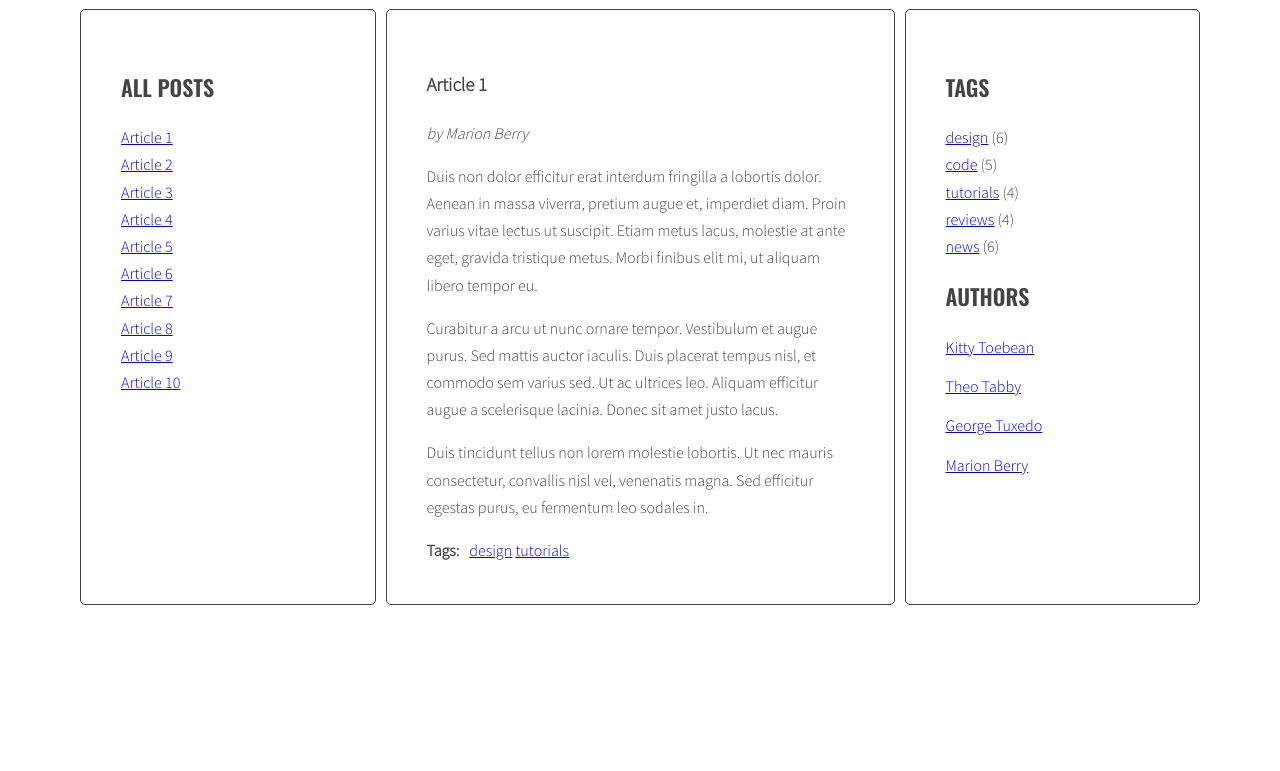
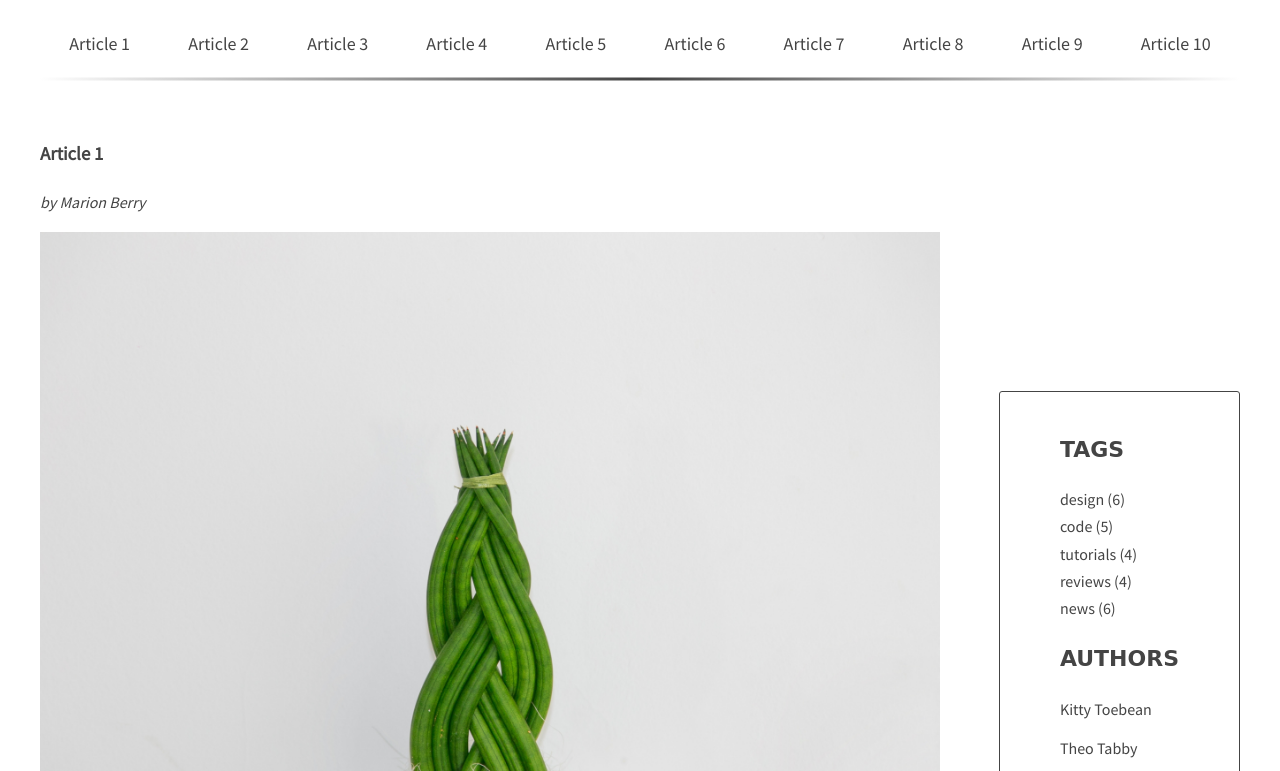
Before and after one commit to haczelakinga/blossom-blog, a website: page index.html in a window 1280 px wide. Shown: the part 234-1005 px from the top of the page. Before the commit the page ends 847 px from the top, so only its background shows below. Drawn offline with nearby package versions, Linux system fonts and the light colour scheme; a web font is replaced by a local one.

Commit message:
Add new design

```diff
--- a/index.html
+++ b/index.html
@@ -1,30 +1,40 @@
 <!DOCTYPE html>
 <html lang="en">
+
 <head>
   <meta charset="UTF-8">
   <meta name="viewport" content="width=device-width, initial-scale=1.0">
   <link rel="stylesheet" href="css/style.css">
   <title>JS-Blog</title>
 </head>
+
 <body>
   <div class="blog">
     <div class="container">
-          <h1 class="logo">my blog</h1>
-          <main class="wrapper">
-            <aside class="sidebar">
+      <div class="header">
+        <h1 class="logo">Blossom</h1>
         <h2 class="section-title">All posts</h2>
-              <ul class="list titles"></ul>
-            </aside>
+        <ul class="list titles post-list"></ul>
+      </div>
+      <div class='wrapper'>
         <section class="posts">
           <article class="post active" id="article-1">
             <h3 class="post-title">Article 1</h3>
             <p class="post-author">by Marion Berry</p>
+            <div class="article-img-wrapper">
+              <img class="article-img" src="images/article-1.jpg" alt="green-flower">
+            </div>
             <div class="post-content">
-                  <p>Duis non dolor efficitur erat interdum fringilla a lobortis dolor. Aenean in massa viverra, pretium augue et, imperdiet diam. Proin varius vitae lectus ut suscipit. Etiam metus lacus, molestie at ante eget, gravida tristique metus. Morbi finibus elit mi, ut aliquam libero tempor eu.</p>
+              <p>Duis non dolor efficitur erat interdum fringilla a lobortis dolor. Aenean in massa viverra, pretium
+                augue et, imperdiet diam. Proin varius vitae lectus ut suscipit. Etiam metus lacus, molestie at ante
+                eget, gravida tristique metus. Morbi finibus elit mi, ut aliquam libero tempor eu.</p>
 
-                  <p>Curabitur a arcu ut nunc ornare tempor. Vestibulum et augue purus. Sed mattis auctor iaculis. Duis placerat tempus nisl, et commodo sem varius sed. Ut ac ultrices leo. Aliquam efficitur augue a scelerisque lacinia. Donec sit amet justo lacus.</p>
+              <p>Curabitur a arcu ut nunc ornare tempor. Vestibulum et augue purus. Sed mattis auctor iaculis. Duis
+                placerat tempus nisl, et commodo sem varius sed. Ut ac ultrices leo. Aliquam efficitur augue a
+                scelerisque lacinia. Donec sit amet justo lacus.</p>
 
-                  <p>Duis tincidunt tellus non lorem molestie lobortis. Ut nec mauris consectetur, convallis nisl vel, venenatis magna. Sed efficitur egestas purus, eu fermentum leo sodales in.</p>
+              <p>Duis tincidunt tellus non lorem molestie lobortis. Ut nec mauris consectetur, convallis nisl vel,
+                venenatis magna. Sed efficitur egestas purus, eu fermentum leo sodales in.</p>
             </div>
             <div class="post-tags">
               <p><strong>Tags:</strong></p>
@@ -37,12 +47,21 @@
           <article class="post" id="article-2">
             <h3 class="post-title">Article 2</h3>
             <p class="post-author">by Theo Tabby</p>
+            <div class="article-img-wrapper">
+              <img class="article-img" src="images/article-2.jpg" alt="green-flower">
+            </div>
             <div class="post-content">
-                  <p>Phasellus sollicitudin, arcu vel iaculis ullamcorper, quam leo viverra orci, et faucibus quam sapien vel est. Maecenas ac suscipit elit. Nullam interdum, lorem vitae venenatis pulvinar, ex dui malesuada nunc, tempus cursus enim metus vel nulla.</p>
+              <p>Phasellus sollicitudin, arcu vel iaculis ullamcorper, quam leo viverra orci, et faucibus quam sapien
+                vel est. Maecenas ac suscipit elit. Nullam interdum, lorem vitae venenatis pulvinar, ex dui malesuada
+                nunc, tempus cursus enim metus vel nulla.</p>
 
-                  <p>Integer hendrerit, eros id efficitur dapibus, ante arcu ullamcorper orci, a iaculis felis turpis at purus. Quisque sodales posuere sapien vel consectetur. Duis dui urna, commodo non ante nec, mattis dictum enim. Donec aliquam erat sed diam lobortis, vel gravida lacus laoreet. Phasellus pretium maximus mi, eu posuere justo suscipit vel.</p>
+              <p>Integer hendrerit, eros id efficitur dapibus, ante arcu ullamcorper orci, a iaculis felis turpis at
+                purus. Quisque sodales posuere sapien vel consectetur. Duis dui urna, commodo non ante nec, mattis
+                dictum enim. Donec aliquam erat sed diam lobortis, vel gravida lacus laoreet. Phasellus pretium maximus
+                mi, eu posuere justo suscipit vel.</p>
 
-                  <p>Nam magna nisl, varius in malesuada vitae, facilisis vel metus. Proin rhoncus euismod leo dictum lobortis. Suspendisse non ante sapien.</p>
+              <p>Nam magna nisl, varius in malesuada vitae, facilisis vel metus. Proin rhoncus euismod leo dictum
+                lobortis. Suspendisse non ante sapien.</p>
             </div>
             <div class="post-tags">
               <p><strong>Tags:</strong></p>
@@ -55,11 +74,18 @@
           <article class="post" id="article-3">
             <h3 class="post-title">Article 3</h3>
             <p class="post-author">by George Tuxedo</p>
+            <div class="article-img-wrapper">
+              <img class="article-img" src="images/article-3.jpg" alt="green-flower">
+            </div>
             <div class="post-content">
-                  <p>Mauris vel pellentesque turpis, ac sodales nisl. Quisque iaculis mi velit, ut convallis tellus accumsan a. Quisque iaculis, nisi et dignissim tincidunt, nisl eros euismod nulla, finibus laoreet erat enim posuere elit.</p>
+              <p>Mauris vel pellentesque turpis, ac sodales nisl. Quisque iaculis mi velit, ut convallis tellus accumsan
+                a. Quisque iaculis, nisi et dignissim tincidunt, nisl eros euismod nulla, finibus laoreet erat enim
+                posuere elit.</p>
 
-                  <p>Aenean at semper urna. Duis vel sapien molestie, egestas diam consequat, molestie nulla. Praesent a malesuada metus. Praesent et tempus leo.</p>
-                  <p>Mauris in eleifend neque, vitae eleifend velit. Maecenas purus est, bibendum eget imperdiet id, dictum sed ante. Aenean a magna et eros sagittis aliquet.</p>
+              <p>Aenean at semper urna. Duis vel sapien molestie, egestas diam consequat, molestie nulla. Praesent a
+                malesuada metus. Praesent et tempus leo.</p>
+              <p>Mauris in eleifend neque, vitae eleifend velit. Maecenas purus est, bibendum eget imperdiet id, dictum
+                sed ante. Aenean a magna et eros sagittis aliquet.</p>
             </div>
             <div class="post-tags">
               <p><strong>Tags:</strong></p>
@@ -73,12 +99,18 @@
           <article class="post" id="article-4">
             <h3 class="post-title">Article 4</h3>
             <p class="post-author">by Kitty Toebean</p>
+            <div class="article-img-wrapper">
+              <img class="article-img" src="images/article-4.jpg" alt="green-flower">
+            </div>
             <div class="post-content">
-                  <p>Morbi vel cursus nulla, vel varius mauris. Suspendisse sed elit sit amet risus faucibus vestibulum ut sit amet purus. Donec orci est, condimentum ut quam quis, scelerisque fringilla ligula.</p>
+              <p>Morbi vel cursus nulla, vel varius mauris. Suspendisse sed elit sit amet risus faucibus vestibulum ut
+                sit amet purus. Donec orci est, condimentum ut quam quis, scelerisque fringilla ligula.</p>
 
-                  <p>Quisque bibendum nisl id quam sagittis, id pretium dolor scelerisque. Suspendisse non odio nec velit dapibus placerat non a libero.</p>
+              <p>Quisque bibendum nisl id quam sagittis, id pretium dolor scelerisque. Suspendisse non odio nec velit
+                dapibus placerat non a libero.</p>
 
-                  <p>Vivamus at tristique ex, feugiat sagittis ex. Cras cursus, ipsum et efficitur commodo, urna sapien rutrum magna, quis sodales justo ligula eget nunc. In hac habitasse platea dictumst.</p>
+              <p>Vivamus at tristique ex, feugiat sagittis ex. Cras cursus, ipsum et efficitur commodo, urna sapien
+                rutrum magna, quis sodales justo ligula eget nunc. In hac habitasse platea dictumst.</p>
             </div>
             <div class="post-tags">
               <p><strong>Tags:</strong></p>
@@ -92,12 +124,19 @@
           <article class="post" id="article-5">
             <h3 class="post-title">Article 5</h3>
             <p class="post-author">by Marion Berry</p>
+            <div class="article-img-wrapper">
+              <img class="article-img" src="images/article-5.jpg" alt="green-flower">
+            </div>
             <div class="post-content">
-                  <p>Suspendisse sem eros, euismod condimentum arcu ac, consequat fermentum orci. Nam convallis lacus nec interdum vestibulum. Vestibulum luctus, quam eu tristique ornare, lorem nibh sodales enim, vitae tempor dolor ante vitae tortor.</p>
+              <p>Suspendisse sem eros, euismod condimentum arcu ac, consequat fermentum orci. Nam convallis lacus nec
+                interdum vestibulum. Vestibulum luctus, quam eu tristique ornare, lorem nibh sodales enim, vitae tempor
+                dolor ante vitae tortor.</p>
 
-                  <p>Duis venenatis metus quis luctus lobortis. In porttitor ipsum eget ligula aliquam ornare. Cras malesuada urna id volutpat sodales.</p>
+              <p>Duis venenatis metus quis luctus lobortis. In porttitor ipsum eget ligula aliquam ornare. Cras
+                malesuada urna id volutpat sodales.</p>
 
-                  <p>Donec lobortis ultricies turpis, eu viverra magna gravida quis. Fusce sit amet pretium nulla. Duis rutrum metus vel libero sodales, pellentesque varius ex pulvinar.</p>
+              <p>Donec lobortis ultricies turpis, eu viverra magna gravida quis. Fusce sit amet pretium nulla. Duis
+                rutrum metus vel libero sodales, pellentesque varius ex pulvinar.</p>
             </div>
             <div class="post-tags">
               <p><strong>Tags:</strong></p>
@@ -110,12 +149,21 @@
           <article class="post" id="article-6">
             <h3 class="post-title">Article 6</h3>
             <p class="post-author">by George Tuxedo</p>
+            <div class="article-img-wrapper">
+              <img class="article-img" src="images/article-6.jpg" alt="green-flower">
+            </div>
             <div class="post-content">
-                  <p>Donec posuere iaculis ante sed hendrerit. Lorem ipsum dolor sit amet, consectetur adipiscing elit. Quisque hendrerit neque nec urna tincidunt, quis vehicula dui vulputate. Morbi est sapien, auctor ut lectus eu, placerat viverra lorem.</p>
+              <p>Donec posuere iaculis ante sed hendrerit. Lorem ipsum dolor sit amet, consectetur adipiscing elit.
+                Quisque hendrerit neque nec urna tincidunt, quis vehicula dui vulputate. Morbi est sapien, auctor ut
+                lectus eu, placerat viverra lorem.</p>
 
-                  <p>Cras consectetur at erat id accumsan. Suspendisse lacinia in nulla quis vulputate. Nunc vitae consectetur augue. Nam ut vehicula mi. Aliquam tristique, purus in hendrerit porta, elit lectus finibus mi, vel malesuada nisl lectus a libero.</p>
+              <p>Cras consectetur at erat id accumsan. Suspendisse lacinia in nulla quis vulputate. Nunc vitae
+                consectetur augue. Nam ut vehicula mi. Aliquam tristique, purus in hendrerit porta, elit lectus finibus
+                mi, vel malesuada nisl lectus a libero.</p>
 
-                  <p>Nam quis efficitur ante. Sed eget purus quis ex commodo porta eu sit amet dolor. Mauris tellus nisl, dictum nec est vitae, condimentum ornare ante. Fusce ornare hendrerit maximus. In maximus rhoncus justo.</p>
+              <p>Nam quis efficitur ante. Sed eget purus quis ex commodo porta eu sit amet dolor. Mauris tellus nisl,
+                dictum nec est vitae, condimentum ornare ante. Fusce ornare hendrerit maximus. In maximus rhoncus justo.
+              </p>
             </div>
             <div class="post-tags">
               <p><strong>Tags:</strong></p>
@@ -128,12 +176,19 @@
           <article class="post" id="article-7">
             <h3 class="post-title">Article 7</h3>
             <p class="post-author">by Kitty Toebean</p>
+            <div class="article-img-wrapper">
+              <img class="article-img" src="images/article-7.jpg" alt="green-flower">
+            </div>
             <div class="post-content">
-                  <p>Donec eleifend mauris ac nisl fermentum, ac fermentum turpis dignissim. Aliquam diam nisl, imperdiet a varius eget, lobortis sed nisi. Nullam suscipit ipsum sed magna blandit, sed pellentesque urna malesuada.</p>
+              <p>Donec eleifend mauris ac nisl fermentum, ac fermentum turpis dignissim. Aliquam diam nisl, imperdiet a
+                varius eget, lobortis sed nisi. Nullam suscipit ipsum sed magna blandit, sed pellentesque urna
+                malesuada.</p>
 
-                  <p>Duis vestibulum arcu et lectus viverra porta. Praesent tempor lacus eget quam mattis, sit amet venenatis diam ultrices. Morbi gravida sapien quis ligula tincidunt, vel sagittis erat ultrices.</p>
+              <p>Duis vestibulum arcu et lectus viverra porta. Praesent tempor lacus eget quam mattis, sit amet
+                venenatis diam ultrices. Morbi gravida sapien quis ligula tincidunt, vel sagittis erat ultrices.</p>
 
-                  <p>Ut orci tellus, laoreet ac diam ut, tempus bibendum nisi. Nam egestas sagittis nibh. Curabitur tristique dui quis egestas pretium. Duis eu felis orci.</p>
+              <p>Ut orci tellus, laoreet ac diam ut, tempus bibendum nisi. Nam egestas sagittis nibh. Curabitur
+                tristique dui quis egestas pretium. Duis eu felis orci.</p>
             </div>
             <div class="post-tags">
               <p><strong>Tags:</strong></p>
@@ -146,12 +201,20 @@
           <article class="post" id="article-8">
             <h3 class="post-title">Article 8</h3>
             <p class="post-author">by Theo Tabby</p>
+            <div class="article-img-wrapper">
+              <img class="article-img" src="images/article-8.jpg" alt="green-flower">
+            </div>
             <div class="post-content">
-                  <p>Praesent quis imperdiet erat. Curabitur tempor sapien a interdum malesuada. Proin libero erat, sagittis a sollicitudin eget, pulvinar nec risus. Cras et suscipit sem.</p>
+              <p>Praesent quis imperdiet erat. Curabitur tempor sapien a interdum malesuada. Proin libero erat, sagittis
+                a sollicitudin eget, pulvinar nec risus. Cras et suscipit sem.</p>
 
-                  <p>Maecenas consequat diam nec sollicitudin congue. Aenean porttitor porttitor quam, condimentum interdum metus congue sed. Donec at nulla ipsum.</p>
+              <p>Maecenas consequat diam nec sollicitudin congue. Aenean porttitor porttitor quam, condimentum interdum
+                metus congue sed. Donec at nulla ipsum.</p>
 
-                  <p>Mauris non congue dui. Aenean ac eros vitae massa vulputate aliquet ut ac elit. Morbi iaculis auctor nunc aliquet luctus. Nunc tincidunt sem dui, quis interdum leo pellentesque eget. Fusce id leo varius, imperdiet nunc vitae, tristique mi. Mauris quis interdum justo. Mauris auctor purus eu leo faucibus feugiat. Nulla at odio vitae leo semper blandit.</p>
+              <p>Mauris non congue dui. Aenean ac eros vitae massa vulputate aliquet ut ac elit. Morbi iaculis auctor
+                nunc aliquet luctus. Nunc tincidunt sem dui, quis interdum leo pellentesque eget. Fusce id leo varius,
+                imperdiet nunc vitae, tristique mi. Mauris quis interdum justo. Mauris auctor purus eu leo faucibus
+                feugiat. Nulla at odio vitae leo semper blandit.</p>
             </div>
             <div class="post-tags">
               <p><strong>Tags:</strong></p>
@@ -165,12 +228,20 @@
           <article class="post" id="article-9">
             <h3 class="post-title">Article 9</h3>
             <p class="post-author">by Marion Berry</p>
+            <div class="article-img-wrapper">
+              <img class="article-img" src="images/article-9.jpg" alt="green-flower">
+            </div>
             <div class="post-content">
-                  <p>Tam et facilisis purus. Donec vulputate est quis lobortis posuere. Nunc vitae lorem ut odio faucibus pulvinar nec in justo. Ut ut ante ac tellus ornare tempus. Nunc maximus, tortor et dictum convallis, nunc libero posuere leo, scelerisque ultrices arcu sapien ut tellus.</p>
+              <p>Tam et facilisis purus. Donec vulputate est quis lobortis posuere. Nunc vitae lorem ut odio faucibus
+                pulvinar nec in justo. Ut ut ante ac tellus ornare tempus. Nunc maximus, tortor et dictum convallis,
+                nunc libero posuere leo, scelerisque ultrices arcu sapien ut tellus.</p>
 
-                  <p>Fusce lacinia augue massa, non tincidunt tortor auctor quis. Vestibulum ut pretium nisl. Etiam id tellus tempus, commodo ligula vehicula, porta magna.</p>
+              <p>Fusce lacinia augue massa, non tincidunt tortor auctor quis. Vestibulum ut pretium nisl. Etiam id
+                tellus tempus, commodo ligula vehicula, porta magna.</p>
 
-                  <p>Donec fringilla blandit dolor vel aliquet. Fusce tortor sapien, lobortis eu vehicula sit amet, dignissim et lectus. In ullamcorper metus vel massa fermentum, at fermentum dui sollicitudin. Nullam lacinia elit vel tortor ullamcorper pulvinar.</p>
+              <p>Donec fringilla blandit dolor vel aliquet. Fusce tortor sapien, lobortis eu vehicula sit amet,
+                dignissim et lectus. In ullamcorper metus vel massa fermentum, at fermentum dui sollicitudin. Nullam
+                lacinia elit vel tortor ullamcorper pulvinar.</p>
             </div>
             <div class="post-tags">
               <p><strong>Tags:</strong></p>
@@ -183,12 +254,22 @@
           <article class="post" id="article-10">
             <h3 class="post-title">Article 10</h3>
             <p class="post-author">by George Tuxedo</p>
+            <div class="article-img-wrapper">
+              <img class="article-img" src="images/article-10.jpg" alt="green-flower">
+            </div>
             <div class="post-content">
-                  <p>Aliquam erat volutpat. Ut non eleifend lectus. Donec suscipit tellus tempor, ornare dui id, hendrerit neque. Phasellus lacinia laoreet dui in luctus. Sed hendrerit, magna sit amet varius tempor, augue augue scelerisque est, non scelerisque mauris libero eu sapien.</p>
+              <p>Aliquam erat volutpat. Ut non eleifend lectus. Donec suscipit tellus tempor, ornare dui id, hendrerit
+                neque. Phasellus lacinia laoreet dui in luctus. Sed hendrerit, magna sit amet varius tempor, augue augue
+                scelerisque est, non scelerisque mauris libero eu sapien.</p>
 
-                  <p>Sed at sapien in quam sollicitudin aliquam. In interdum metus a mi porttitor luctus. Sed commodo, arcu id lacinia posuere, felis elit pharetra urna, at feugiat est orci sit amet libero. Quisque in nisl est. Nullam vehicula at lectus non luctus. Cras aliquam neque magna, at varius nisi egestas ut.</p>
+              <p>Sed at sapien in quam sollicitudin aliquam. In interdum metus a mi porttitor luctus. Sed commodo, arcu
+                id lacinia posuere, felis elit pharetra urna, at feugiat est orci sit amet libero. Quisque in nisl est.
+                Nullam vehicula at lectus non luctus. Cras aliquam neque magna, at varius nisi egestas ut.</p>
 
-                  <p>Rhoncus purus nulla, non auctor lacus placerat ut. Aliquam condimentum eget magna ac gravida. Etiam egestas faucibus urna et finibus. Cras vel tellus vel magna suscipit euismod. Maecenas id arcu ante. Duis iaculis scelerisque erat, at ullamcorper arcu consectetur eu. Fusce aliquam diam at arcu pharetra, vel fermentum nunc lobortis.</p>
+              <p>Rhoncus purus nulla, non auctor lacus placerat ut. Aliquam condimentum eget magna ac gravida. Etiam
+                egestas faucibus urna et finibus. Cras vel tellus vel magna suscipit euismod. Maecenas id arcu ante.
+                Duis iaculis scelerisque erat, at ullamcorper arcu consectetur eu. Fusce aliquam diam at arcu pharetra,
+                vel fermentum nunc lobortis.</p>
             </div>
             <div class="post-tags">
               <p><strong>Tags:</strong></p>
@@ -234,7 +315,7 @@
             </li>
           </ul>
         </aside>
-          </main>
+      </div>
     </div>
   </div>
 
@@ -242,4 +323,5 @@
 
 
 </body>
+
 </html>
--- a/sass/style.scss
+++ b/sass/style.scss
@@ -1,16 +1,15 @@
-@import url('https://fonts.googleapis.com/css?family=Oswald:400,600|Sacramento|Source+Sans+Pro:300&subset=latin-ext');
+@import url('https://fonts.googleapis.com/css?family=Baloo+Bhaina+2|Cinzel|Source+Sans+Pro&display=swap');
 
 /* Variables */
 
 $color-light: #fff;
 $color-dark: #444;
 
-$font-logo: 'Sacramento', cursive;
-$font-header: 'Oswald', sans-serif;
+$font-logo: 'Cinzel', serif;
+$font-header: 'Baloo Bhaina 2', cursive;
 $font-text: 'Source Sans Pro', sans-serif;
 
 /* Global */
-
 *, *::before, *::after {
   box-sizing: border-box;
 }
@@ -24,8 +23,13 @@ body {
   line-height: 1.7;
 }
 
+a {
+  text-decoration: none;
+  color: $color-dark;
+}
+
 .container {
-  max-width: 1140px;
+  width: 1200px;
   margin: 0 auto;
 }
 
@@ -41,47 +45,68 @@ body {
   }
 }
 
-/* Layout */
-
-.wrapper {
-  display: flex;
-  margin-left: 10px;
-}
-
-.sidebar {
-  flex: 1 0 0;
-}
-
-.posts {
-  flex: 2 0 0;
-}
-
-.sidebar, .posts {
-  background: $color-light;
-  margin-right: 10px;
-  padding: 40px;
-  border: 1px solid $color-dark;
-  border-radius: 5px;
-}
-
-/* Logo */
-
-.logo {
-  font-family: $font-logo;
-  font-weight: 400;
-  font-size: 104px;
-  line-height: 1;
-  text-align: center;
-}
-
-/* Lists */
-
 .list {
   list-style-type: none;
   margin: 0;
   padding: 0;
   .active {
     font-weight: bold;
+  }
+}
+
+/* Layout */
+.wrapper {
+  display: flex;
+  justify-content: space-between;
+}
+
+.sidebar {
+  border: 1px solid $color-dark;
+  border-radius: 3px;
+  padding: 20px 60px;
+  align-self: center;
+}
+
+.posts {
+  background: $color-light;
+  max-width: 800px;
+}
+
+/* Logo */
+.logo {
+  font-family: $font-logo;
+  font-weight: 400;
+  font-size: 80px;
+  line-height: 1;
+  text-align: center;
+}
+
+/* Lists */
+.header {
+  text-align: center;
+}
+
+.post-list {
+  display: flex;
+  padding: 20px 0;
+  margin-bottom: 40px;
+  justify-content: center;
+  position: relative;
+
+  &:after {
+    content: '';
+    position: absolute;
+    top: 100%;
+    left: 50%;
+    transform: translate(-50%, -50%);
+    width: 100%;
+    height: 3px;
+    background-image: linear-gradient(to right,$color-light,$color-dark,$color-light) ;
+  }
+
+  li {
+    margin: 0 auto;
+    font-size: 18px;
   }
 }
 
@@ -92,7 +117,6 @@ body {
 }
 
 /* Authors */
-
 .authors {
   li {
     margin-bottom: 12px;
@@ -100,11 +124,14 @@ body {
 }
 
 /* Post */
+.post {
+  opacity: 0;
+  transition: opacity .8s;
+  position: absolute;
 
-.post {
-  display: none;
   &.active {
-    display: block;
+    opacity: 1;
+    position: relative;
   }
 }
 
@@ -118,3 +145,14 @@ body {
     margin: 0 10px 0 0;
   }
 }
+
+//Image
+.article-img-wrapper {
+  width: auto;
+  margin-bottom: 40px;
+}
+
+.article-img {
+  max-height: 600px;
+  object-fit: cover;
+}
```
Also changed, not shown: css/style.css, images/article-1.jpg (added), images/article-10.jpg (added), images/article-5.jpg (added), images/article-7.jpg (added), 9 other files. Lines whose indentation alone changed are shown as unchanged.
